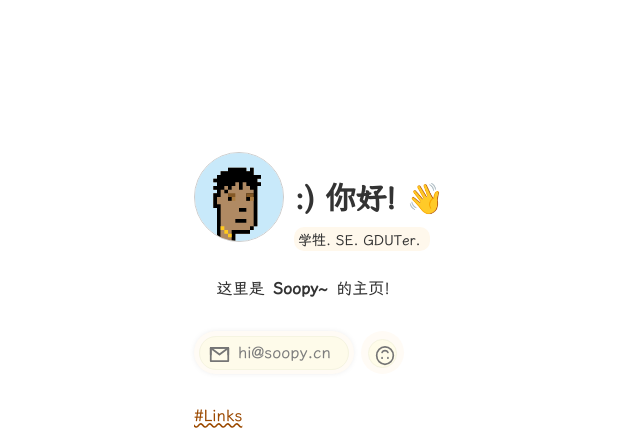
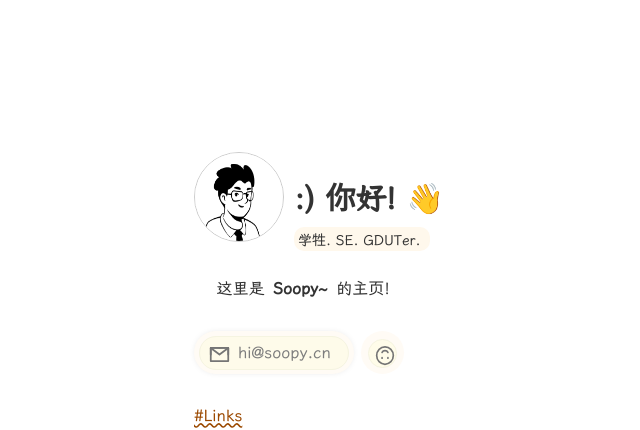
Before and after one commit to lin-snow/Soopy, a plain HTML site: page index.html in a window 1280 px wide. Shown: the top 430 px of the page, without its empty margins (62-702 px from the left). Drawn offline with Linux system fonts and the light colour scheme; a web font is replaced by a local one.

Commit message:
更新头像图片，替换为新的 PNG 格式文件

```diff
--- a/index.html
+++ b/index.html
@@ -33,7 +33,7 @@
         <div class="Author">
             <!-- avatar -->
             <div id="avatar">
-                <img src="./Assets/images/avatar.svg" alt="Avatar">
+                <img src="./Assets/images/avatartion (1).png" alt="Avatar">
             </div>
             <div id="avatar-weight">
                 <!-- greeting -->
```
Also changed, not shown: Assets/favicons/android-chrome-192x192.png, Assets/favicons/android-chrome-512x512.png, Assets/favicons/apple-touch-icon.png, Assets/favicons/favicon-16x16.png, Assets/favicons/favicon-32x32.png, Assets/favicons/favicon.ico, Assets/images/avatartion (1).png (added), Assets/images/avatartion (1).svg (added), Assets/images/avatartion.png (added), Assets/images/avatartion.svg (added).
